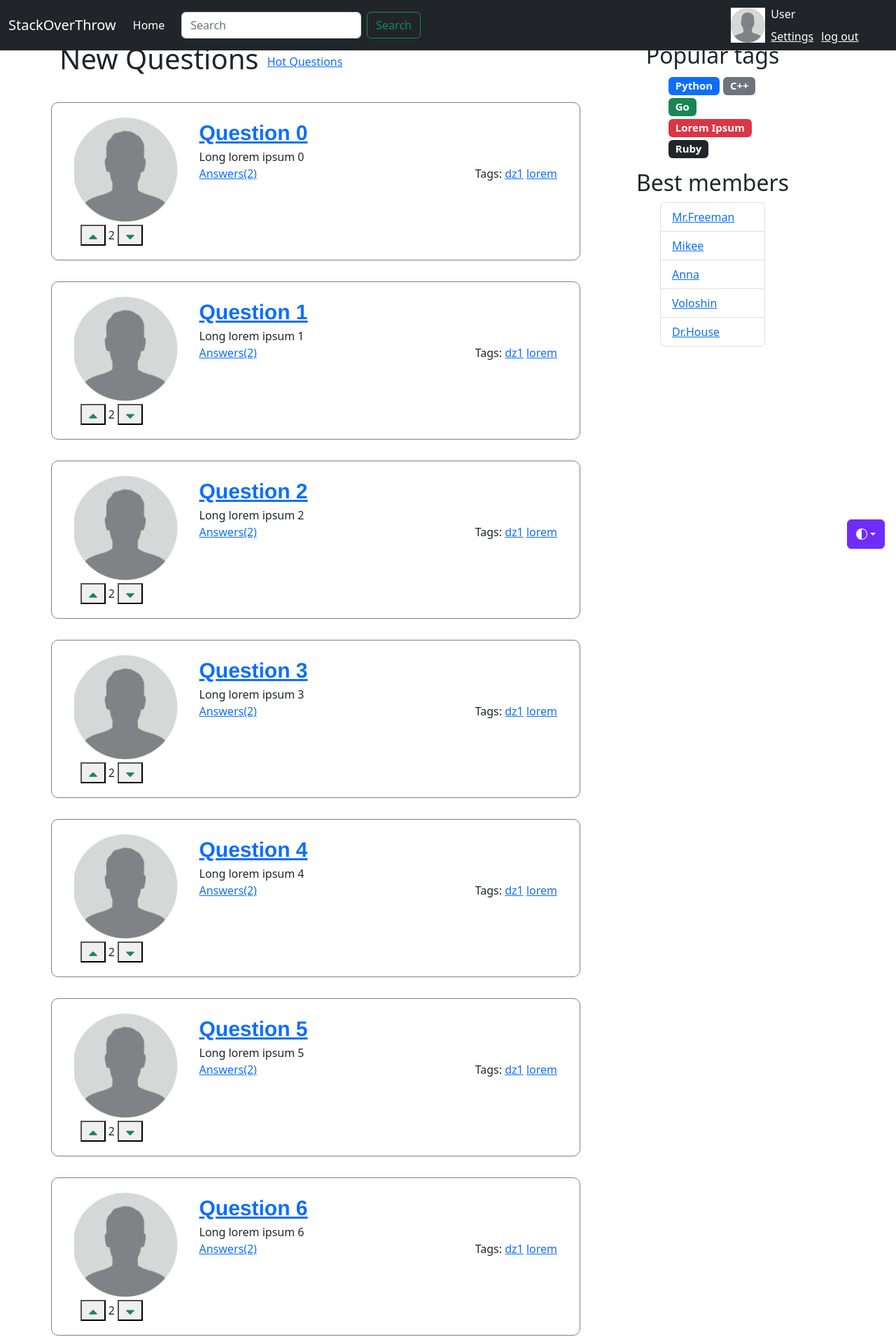
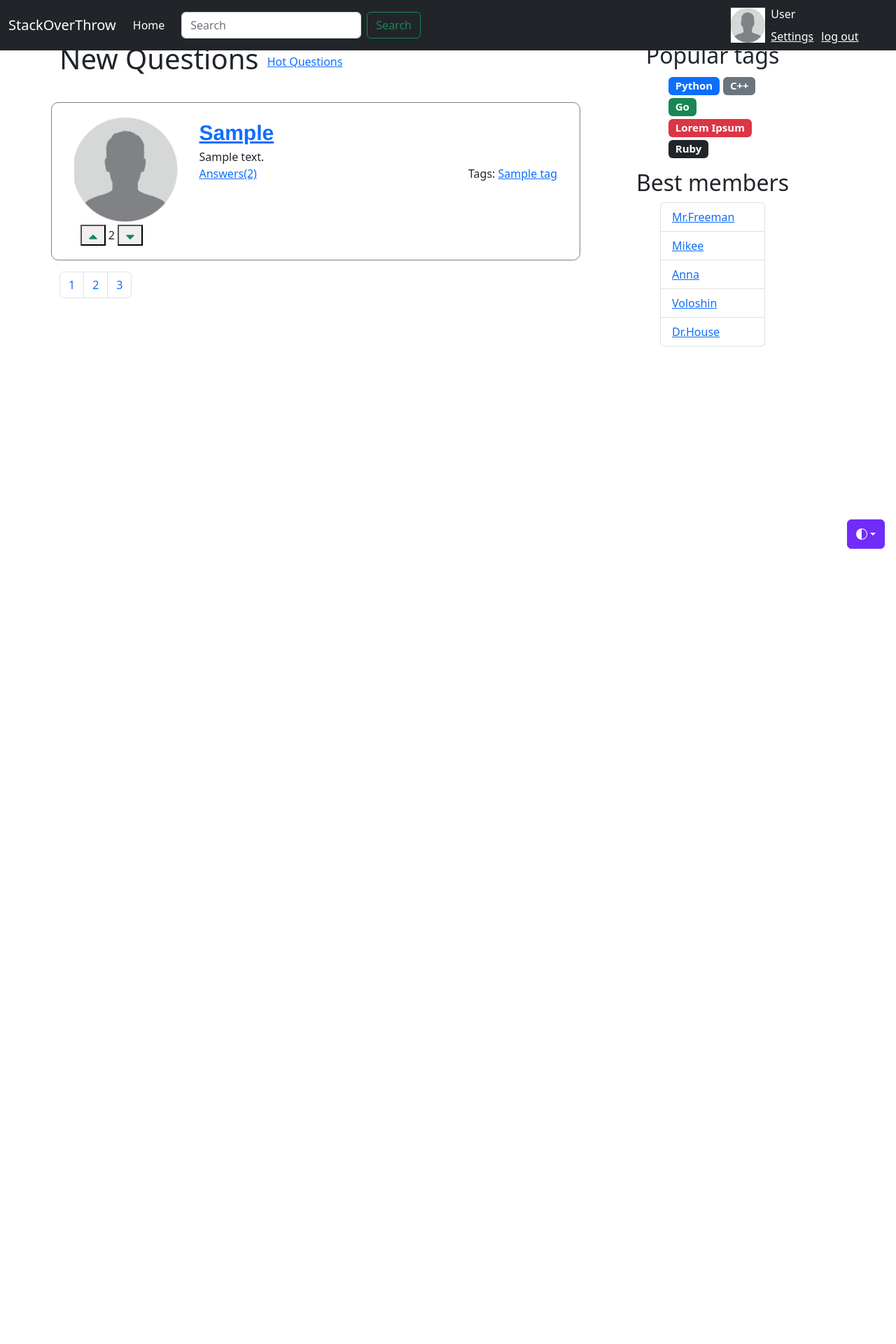
Before and after one commit to timur1608/TechnoParkWeb, a Django app: page / in a window 1280 px wide. Shown: the top 1920 px of the page at 70% size. After the commit the page ends 784 px from the top, so only its background shows below. Run offline with Django 4.2, Linux system fonts and the light colour scheme; tables that the repository leaves empty hold one stand-in row (values such as "Sample post"); some libraries are stand-ins or nearby versions.

Commit message:
some fixes

```diff
--- a/app/models.py
+++ b/app/models.py
@@ -8,16 +8,31 @@
         self.filter(birthDate='null')
 
 
+class QuestionManager(models.Manager):
+    def match(self, question_id):
+        return self.filter(id=question_id)
+
+    def top5(self):
+        set_of_lens = set()
+        result = 0
+        for i in self.all():
+            set_of_lens.add(len(i.answers.all()))
+        lst = list(set_of_lens)
+
+        return self.filter(len())
+
+
 class Question(models.Model):
+    topic = models.CharField(max_length=256, default='')
     text = models.TextField()
     author = models.ForeignKey('Profile', max_length=256, on_delete=models.PROTECT)
     tags = models.ManyToManyField('Tag', related_name='questions')
+    answers = models.ManyToManyField('Answer', related_name='questions')
     date_written = models.DateField()
+    objects = QuestionManager()
 
     def __str__(self):
-        if (len(self.text) < 40):
-            return f'{self.text[0:40]}'
-        return f'{self.text[0:40]}...'
+        return f'{self.topic}'
 
 
 class Answer(models.Model):
@@ -25,9 +40,13 @@
     profile = models.ForeignKey('Profile', max_length=256, on_delete=models.PROTECT)
     is_correct = models.BooleanField(default=False)
 
+    def __str__(self):
+        return f'{self.id}'
+
 
 class Tag(models.Model):
     label = models.CharField(max_length=256)
+
     def __str__(self):
         return f'{self.label}'
 
--- a/app/views.py
+++ b/app/views.py
@@ -1,11 +1,12 @@
 from django.shortcuts import render
 from django.core.paginator import Paginator
+from app.models import Profile, Question
 
 QUESTIONS = [
     {
         'id': i,
         'title': f"Question {i}",
-        'content': f'Long lorem ipsum {i}',
+        'text': f'Long lorem ipsum {i}',
         'tags': ['dz1', 'lorem']
     } for i in range(30)
 ]
@@ -18,12 +19,14 @@
         return paginator.page(page)
     return paginator.page(1)
 # Create your views here.
+
 def index(request):
-    return render(request, template_name='index.html', context={'questions': paginate(QUESTIONS, request)})
+    questions = Question.objects.all()
+    return render(request, template_name='index.html', context={'questions': paginate(questions, request)})
 
 
 def question(request, question_id):
-    item = QUESTIONS[question_id]
+    item = Question.objects.match(question_id)[0]
     return render(request, template_name='question.html', context={'question': item})
 
 
--- a/templates/components/question-item.html
+++ b/templates/components/question-item.html
@@ -22,17 +22,18 @@
         </div>
     </div>
     <div class="col-9">
-        <div class="question-title"><a href="{% url 'question' question.id %}">{{ question.title }}</a></div>
+        <div class="question-title"><a href="{% url 'question' question.id %}">{{ question.topic }}</a></div>
         <div class="question-text">
-            {{ question.content }}
+            {{ question.text }}
         </div>
         <div class="d-inline-block align-bottom mb-1">
             <a href="">Answers(2)</a>
         </div>
         <div class="d-inline-block float-end">
             Tags:
-            <a href="{% url 'tag' question.tags.0 %}">{{ question.tags.0 }}</a>
-            <a href="{% url 'tag' question.tags.1 %}">{{ question.tags.1 }}</a>
+            {% for tag in question.tags.all %}
+            <a href="{% url 'tag' tag.label %}">{{ tag.label }}</a>
+            {% endfor %}
         </div>
     </div>
 </div>
```
Also changed, not shown: app/migrations/0003_question_topic.py (added), app/migrations/0004_question_answers.py (added).
